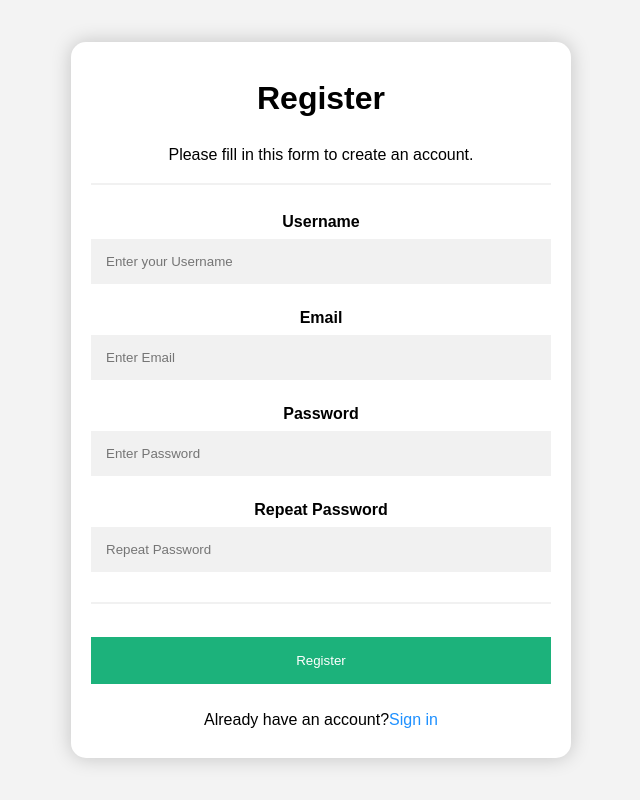
After one commit to vinayakck2002/Django, a Django app: page /signup in a window 1280 px wide. The commit adds this page. Shown: the whole page, without its empty margins (319-959 px from the left). Run offline with Django 5.2, Linux system fonts and the light colour scheme.

Commit message:
loginpage

```diff
--- a/login/loginapp/urls.py
+++ b/login/loginapp/urls.py
@@ -3,7 +3,8 @@ from . import views
 from django.conf import settings
 
 urlpatterns = [
-      path('',views.viewsmain,name='namemain'),
+      path('',views.signin,name='signin'),
+      path('signup',views.signup,name='signup'),
 
 
 ]
--- a/login/loginapp/views.py
+++ b/login/loginapp/views.py
@@ -2,5 +2,7 @@ from django.shortcuts import render
 from . models import Gallery
 
 # Create your views here.
-def viewsmain(request):
+def signin(request):
     return render(request,'index.html')
+def signup(request):
+    return render(request,'index2.html')
--- /dev/null
+++ b/login/static/css/style2.css
@@ -0,0 +1,73 @@
+body {
+    /* font-family: Arial, Helvetica, sans-serif;
+    background-color: white; */
+    display: flex;
+    align-items: center;
+    justify-content: center;
+    font-family: sans-serif;
+    line-height: 1.5;
+    min-height: 100vh;
+    background: #f3f3f3;
+    flex-direction: column;
+    margin: 0;
+  }
+
+  * {
+    box-sizing: border-box;
+  }
+
+  .container {
+    /* padding: 16px;
+    background-color: white; */
+    background-color: #fff;
+    border-radius: 15px;
+    box-shadow: 0 0 20px rgba(0, 0, 0, 0.2);
+    padding: 10px 20px;
+    transition: transform 0.2s;
+    width: 500px;
+    text-align: center;
+  }
+
+  input {
+    width: 100%;
+    padding: 15px;
+    margin: 5px 0 22px 0;
+    display: inline-block;
+    border: none;
+    background: #f1f1f1;
+  }
+
+  input:focus {
+    background-color: #ddd;
+    outline: none;
+  }
+
+  hr {
+    border: 1px solid #f1f1f1;
+    margin-bottom: 25px;
+  }
+
+  .registerbtn {
+    background-color: #04AA6D;
+    color: white;
+    padding: 16px 20px;
+    margin: 8px 0;
+    border: none;
+    cursor: pointer;
+    width: 100%;
+    opacity: 0.9;
+  }
+
+  .registerbtn:hover {
+    opacity: 1;
+  }
+
+  a {
+    color: dodgerblue;
+    text-decoration: none;
+  }
+
+  /* .signin {
+    background-color: #f1f1f1;
+    text-align: center;
+  } */
--- /dev/null
+++ b/login/templates/index2.html
@@ -0,0 +1,38 @@
+{% load static %}
+<!DOCTYPE html>
+<html lang="en">
+<head>
+    <meta charset="UTF-8">
+    <meta name="viewport" content="width=device-width, initial-scale=1.0">
+    <title>Sign Up</title>
+    <link rel="stylesheet" href="{% static '/css/style2.css' %}">
+</head>
+<body>
+    <form action="{% url 'signin' %}" method="post" enctype="multipart/form-data">
+        {% csrf_token %}
+        <div class="container">
+          <h1>Register</h1>
+          <p>Please fill in this form to create an account.</p>
+          <hr>
+          <label for="first"><b>Username</b></label>
+          <input type="text" id="first" name="first" placeholder="Enter your Username" required>
+
+          <label for="email"><b>Email</b></label>
+          <input type="text" placeholder="Enter Email" name="email" id="email" required>
+
+          <label for="psw"><b>Password</b></label>
+          <input type="password" placeholder="Enter Password" name="psw" id="psw" required>
+
+          <label for="psw-repeat"><b>Repeat Password</b></label>
+          <input type="password" placeholder="Repeat Password" name="psw-repeat" id="psw-repeat" required>
+          <hr>
+
+          <button type="submit" class="registerbtn">Register</button>
+          <div class="signin">
+            <p>Already have an account?<a href="{% url 'signin' %}">Sign in</a></p>
+        </div>
+
+      </form>
+
+</body>
+</html>
```
Also changed, not shown: login/static/css/style.css (+8 -0 lines), login/templates/index.html (+7 -2 lines).
